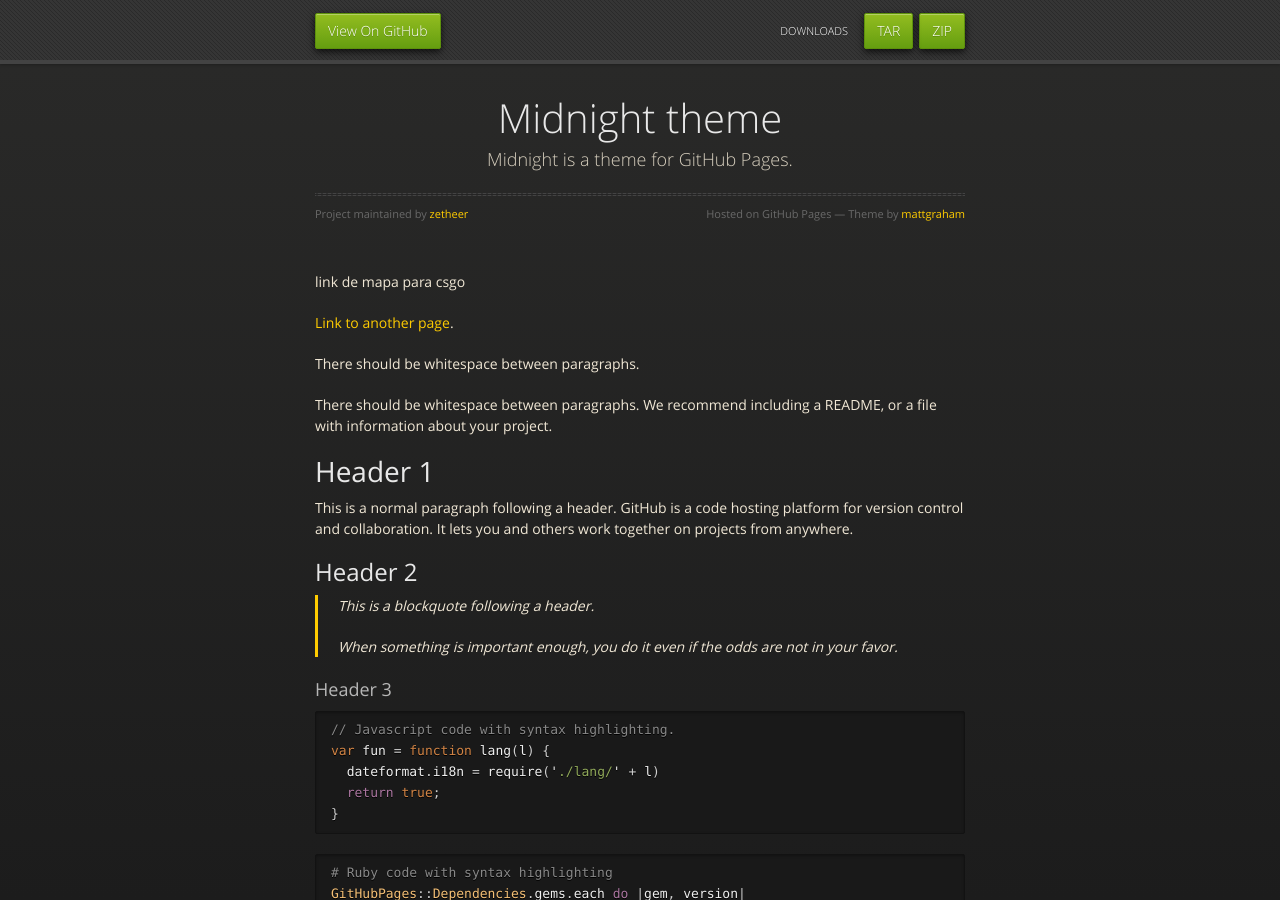
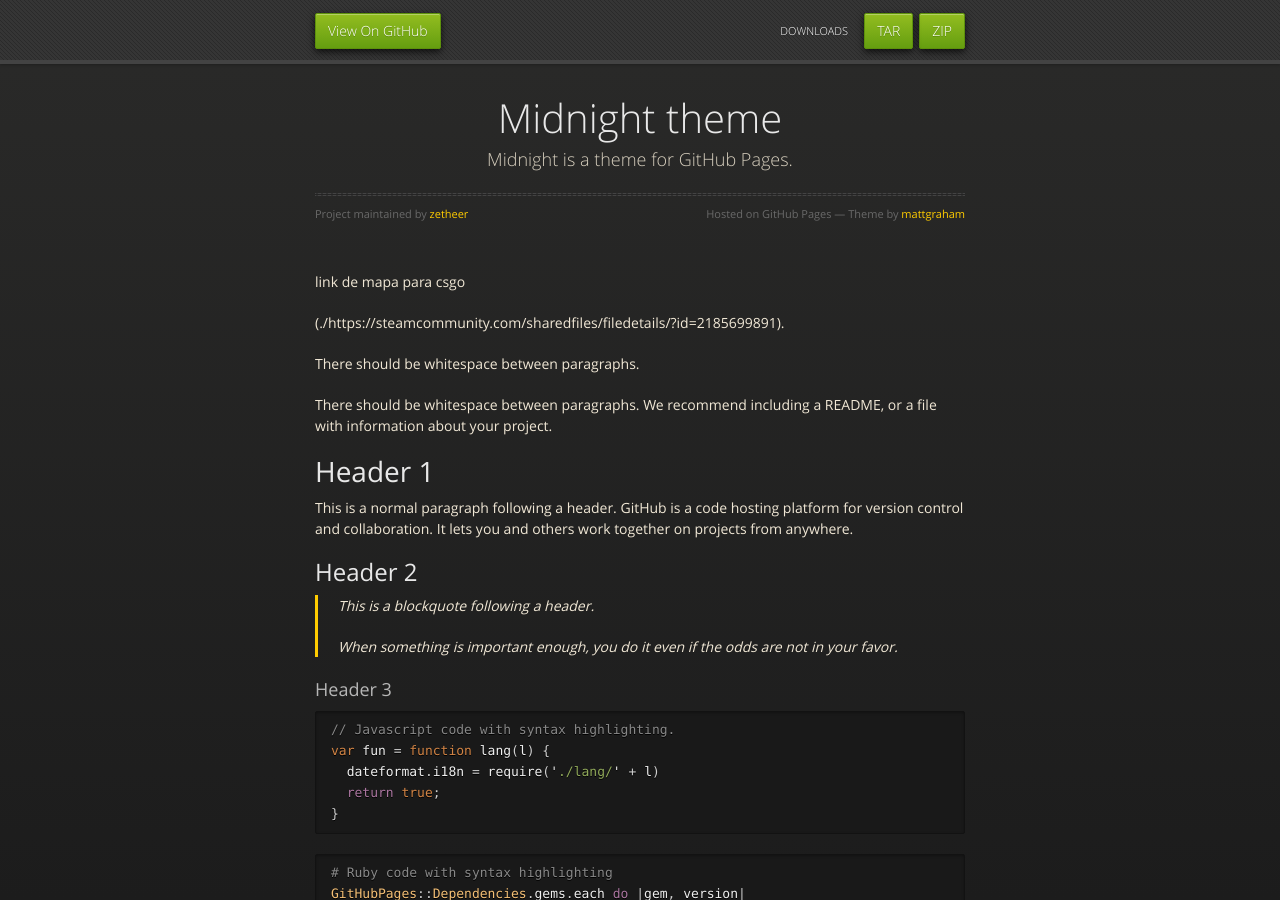
Before and after one commit to zetheer/cs-go-aim, a Jekyll site: the page built from index.md, in a window 1280 px wide and 900 px high. Built offline with Jekyll 4.4.1, drawn with Linux system fonts in a browser that asks for light colours.

Commit message:
Update index.md

```diff
--- a/index.md
+++ b/index.md
@@ -4,7 +4,7 @@ layout: default
 
 link de mapa para csgo
 
-[Link to another page](./https://steamcommunity.com/sharedfiles/filedetails/?id=2185699891).
+(./https://steamcommunity.com/sharedfiles/filedetails/?id=2185699891).
 
 There should be whitespace between paragraphs.
 
```
